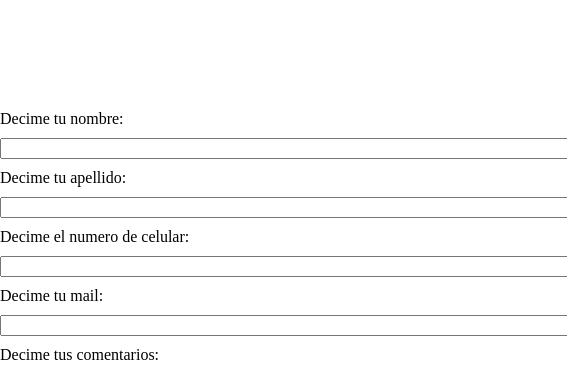
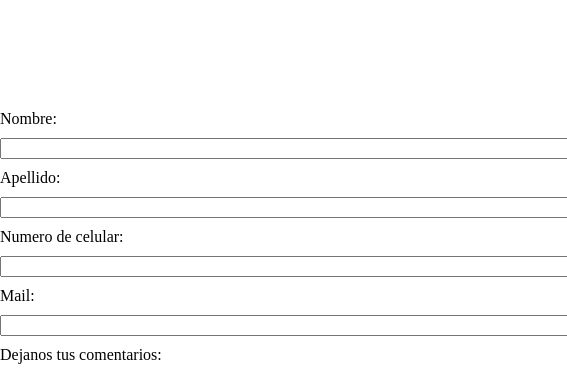
Before and after one commit to sferreiros/PreEntrega-Ferreiros, a website: page pages/contacto.html in a window 1280 px wide. Shown: the part 494-865 px from the top of the page, 0-567 px from the left. Drawn offline with nearby package versions, Linux system fonts and the light colour scheme.

Commit message:
Mejora texto contacto

```diff
--- a/pages/contacto.html
+++ b/pages/contacto.html
@@ -47,15 +47,15 @@
         <aside class="gridcontacto gridcontactomobile">
             <div class="form">
                 <form action="#">
-                    <label for="nombre">Decime tu nombre:</label>
+                    <label for="nombre">Nombre:</label>
                     <input type="text" name="nombre" id="nombre">
-                    <label for="apellido">Decime tu apellido:</label>
+                    <label for="apellido">Apellido:</label>
                     <input type="text" name="apellido" id="apellido">
-                    <label for="celular">Decime el numero de celular:</label>
+                    <label for="celular">Numero de celular:</label>
                     <input type="number" name="celular" id="celular">
-                    <label for="mail">Decime tu mail:</label>
+                    <label for="mail">Mail:</label>
                     <input type="email" name="mail" id="mail">
-                    <label for="comentario">Decime tus comentarios:</label>
+                    <label for="comentario">Dejanos tus comentarios:</label>
                     <textarea name="comentario" id="comentario" cols="30" rows="10"></textarea>
                     <input type="submit" value="ENVIAR" class="inputSubmit">
                 </form>
```
